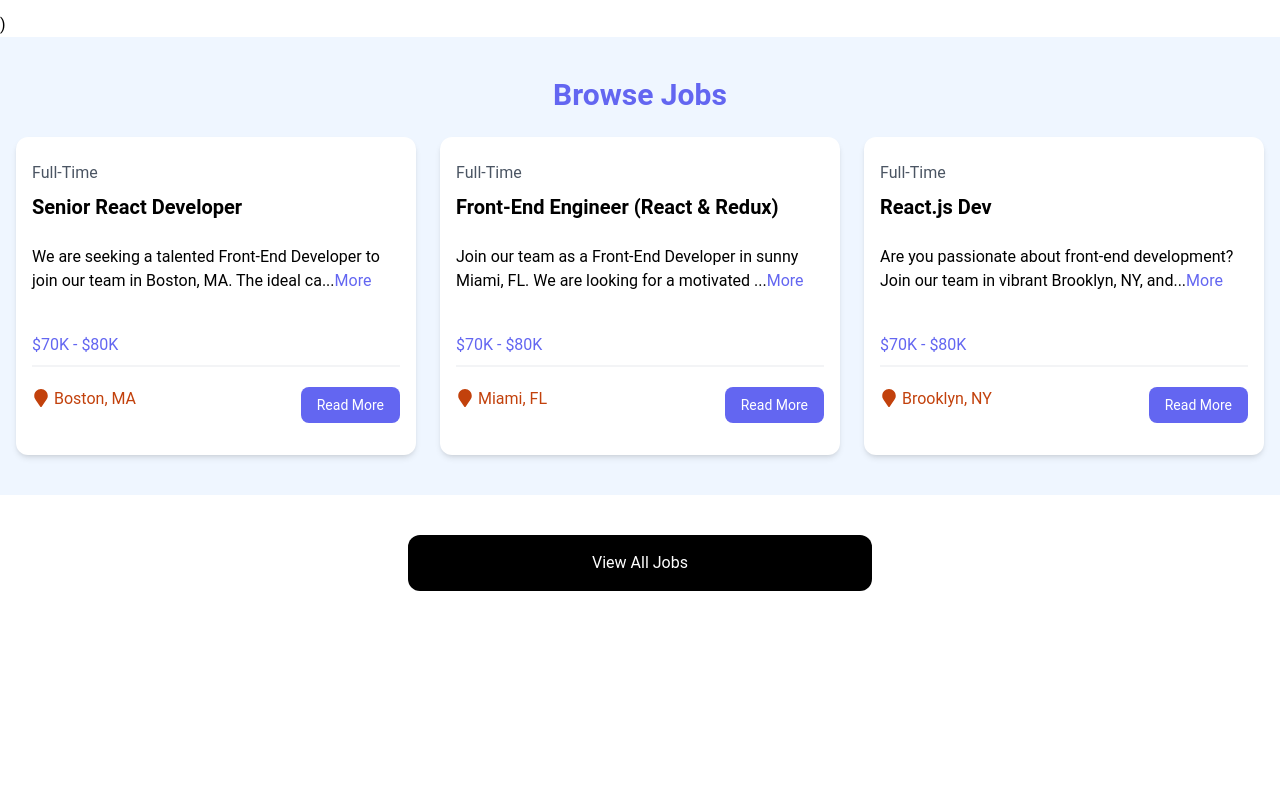
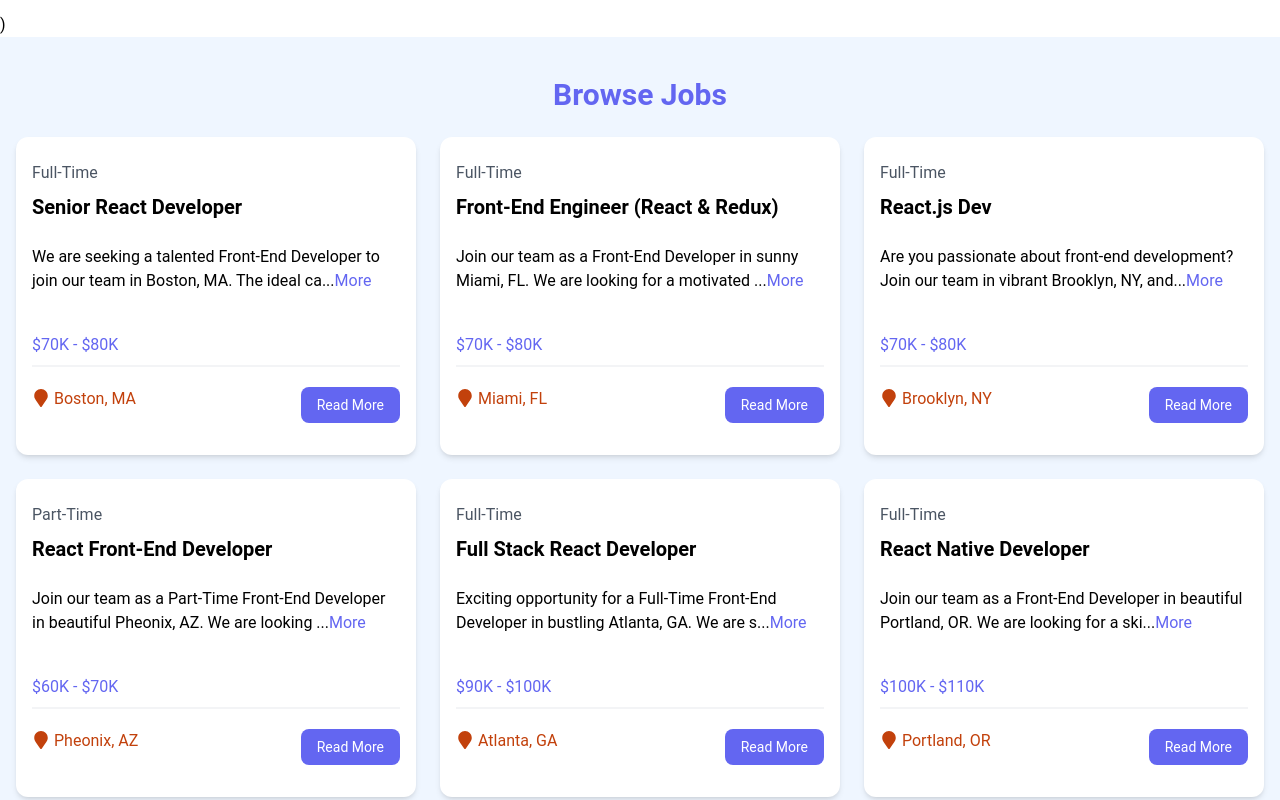
Before and after one commit to bradenbuchanan/ReactTutortials, a React (Vite) app in the folder react-crash-2024/: page / in a window 1280 px wide. Shown: the part 620-1420 px from the top of the page. Before the commit the page ends 1251 px from the top, so only its background shows below. Built offline with nearby package versions, Linux system fonts and the light colour scheme.

Commit message:
Implement JobListings component with ternary logic

```diff
--- a/react-crash-2024/src/components/JobListings.jsx
+++ b/react-crash-2024/src/components/JobListings.jsx
@@ -2,17 +2,17 @@
 import React from 'react';
 import JobListing from './JobListing';
 
-function JobListings() {
-  const recentJobs = jobs.slice(0, 3);
+function JobListings({isHome = false}) {
+  const jobListings = isHome ? jobs.slice(0, 3) : jobs;
 
   return (
     <section className="bg-blue-50 px-4 py-10">
       <div className="container-xl lg:container m-auto">
         <h2 className="text-3xl font-bold text-indigo-500 mb-6 text-center">
-          Browse Jobs
+          {isHome ? 'Recent Jobs' : 'Browse Jobs'}
         </h2>
         <div className="grid grid-cols-1 md:grid-cols-3 gap-6">
-          {recentJobs.map((job) => (
+          {jobListings.map((job) => (
             <JobListing key={job.id} job={job} />
           ))}
         </div>
```
